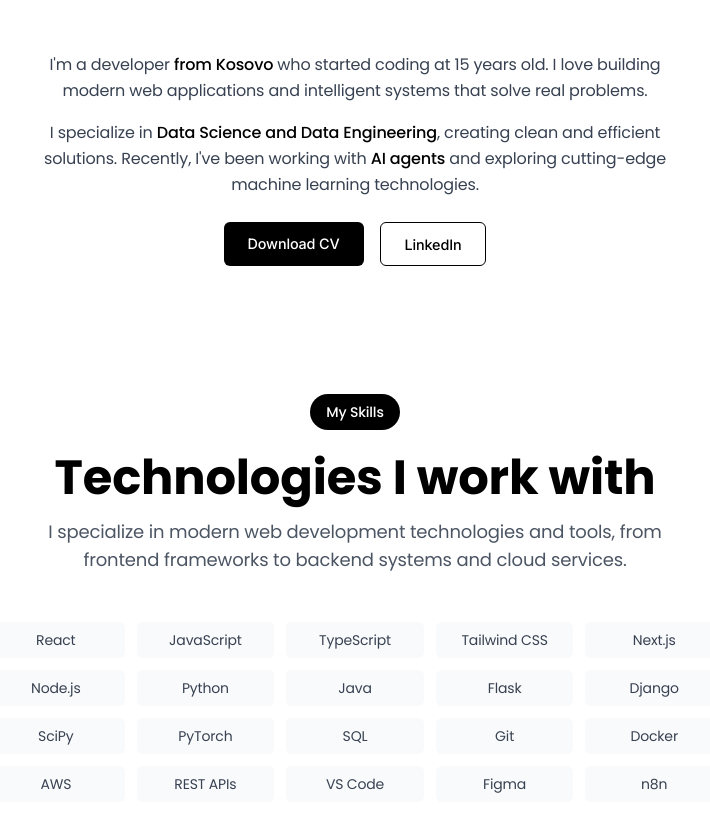
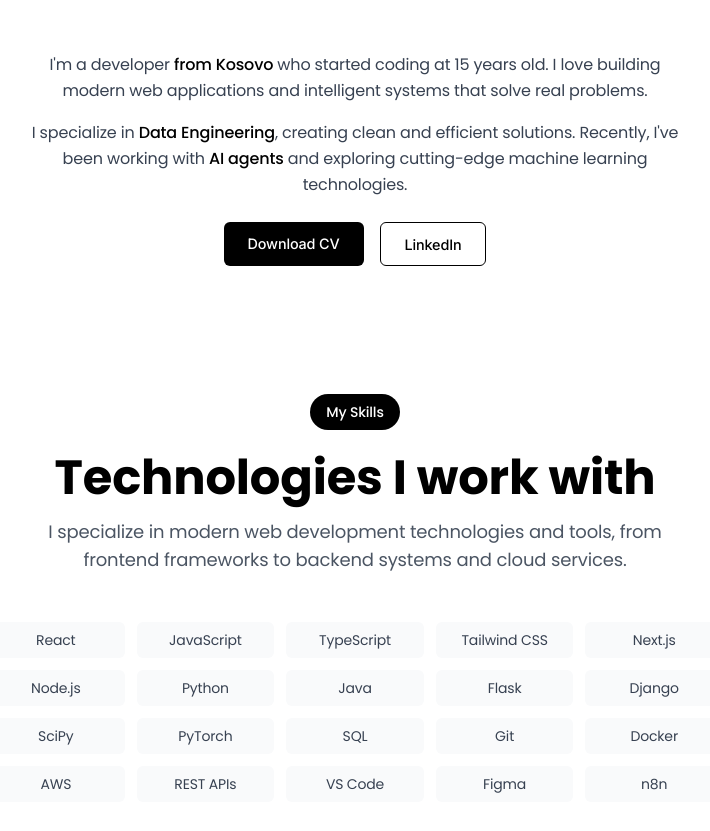
Before and after one commit to Dielldev/Portfolio, a React (Vite) app: page / in a window 1280 px wide. Shown: the part 800-1631 px from the top of the page, without its empty margins (285-995 px from the left). Built offline with nearby package versions, Linux system fonts and the light colour scheme.

Commit message:
changed text

```diff
--- a/src/components/About.tsx
+++ b/src/components/About.tsx
@@ -62,7 +62,7 @@ const About: React.FC = () => {
                         </p>
 
                         <p className="text-base text-gray-700 dark:text-gray-300 leading-relaxed transition-colors duration-300">
-                            I specialize in <span className="font-medium text-black dark:text-white">Data Science and Data Engineering</span>, creating clean and efficient solutions.
+                            I specialize in <span className="font-medium text-black dark:text-white">Data Engineering</span>, creating clean and efficient solutions.
                             Recently, I've been working with <span className="font-medium text-black dark:text-white">AI agents</span> and exploring cutting-edge machine learning technologies.
                         </p>
                     </div>
```
